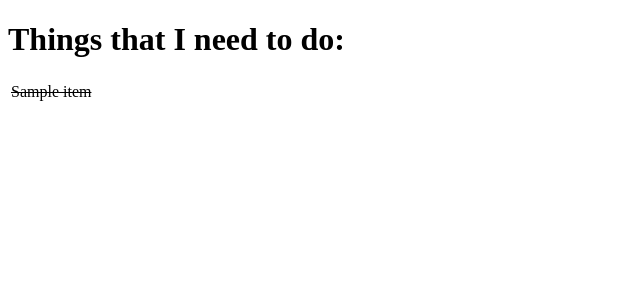
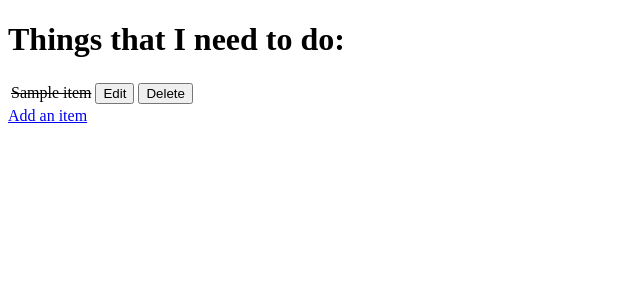
Before and after one commit to mphil17/Django-test, a Django app: page / in a window 1280 px wide. Shown: the top 300 px of the page, without its empty margins (0-640 px from the left). Run offline with Django 3.2, Linux system fonts and the light colour scheme; tables that the repository leaves empty hold one stand-in row (values such as "Sample post").

Commit message:
Added CRUD functionality.

```diff
--- a/django_todo/urls.py
+++ b/django_todo/urls.py
@@ -15,9 +15,13 @@ Including another URLconf
 """
 from django.contrib import admin
 from django.urls import path
-from todo.views import getToDoList
+from todo import views
 
 urlpatterns = [
     path('admin/', admin.site.urls),
-    path('', getToDoList, name='getToDoList')
+    path('', views.getToDoList, name='getToDoList'),
+    path('add', views.add_item, name='add'),
+    path('edit/<item_id>', views.edit_item, name='edit'),
+    path('delete/<item_id>', views.delete_item, name='delete')
+
 ]
--- a/todo/templates/todo/todo_list.html
+++ b/todo/templates/todo/todo_list.html
@@ -15,10 +15,21 @@
             {% else %}
             <td>{{ item.name }}</td>
             {% endif %}
+            <td>
+                <a href="/edit/{{ item.id }}">
+                    <button>Edit</button>
+                </a>
+            </td>
+            <td>
+                <a href="/delete/{{ item.id }}">
+                    <button>Delete</button>
+                </a>
+            </td>
         </tr>
         {% empty %}
         <tr><td>You have nothing to do.</td></tr>
     {% endfor %}
     </table>
+    <a href="/add">Add an item</a>
 </body>
 </html>
--- a/todo/views.py
+++ b/todo/views.py
@@ -1,5 +1,6 @@
-from django.shortcuts import render, HttpResponse
+from django.shortcuts import render, redirect, get_object_or_404
 from .models import item
+from .forms import itemForm
 
 # Create your views here.
 
@@ -10,3 +11,36 @@ def getToDoList(request):
         'items': items
     }
     return render(request, 'todo/todo_list.html', context)
+
+
+def add_item(request):
+    if request.method == "POST":
+        form = itemForm(request.POST)
+        if form.is_valid():
+            form.save()
+            return redirect('getToDoList')
+    form = itemForm()
+    context = {
+        'form': form
+    }
+    return render(request, 'todo/add_item.html', context)
+
+
+def edit_item(request, item_id):
+    item_get = get_object_or_404(item, id=item_id)
+    if request.method == "POST":
+        form = itemForm(request.POST, instance=item_get)
+        if form.is_valid():
+            form.save()
+            return redirect('getToDoList')
+    form = itemForm(instance=item_get)
+    context = {
+        'form': form
+    }
+    return render(request, 'todo/edit_item.html', context)
+
+
+def delete_item(request, item_id):
+    item_get = get_object_or_404(item, id=item_id)
+    item.delete(item_get)
+    return redirect('getToDoList')
```
Also changed, not shown: todo/forms.py (added, +8 -0 lines), todo/templates/todo/add_item.html (added, +20 -0 lines), todo/templates/todo/edit_item.html (added, +20 -0 lines), db.sqlite3.
